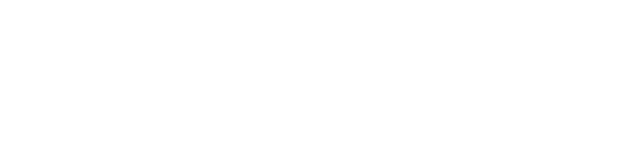
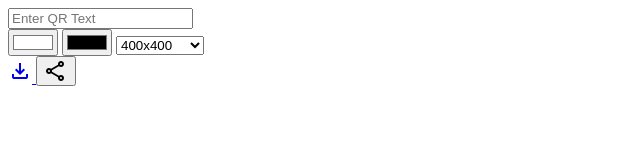
Before and after one commit to Kacperem/QR-code, a plain HTML site: page index.html in a window 1280 px wide. Shown: the whole page, without its empty margins (0-640 px from the left). Drawn offline with nearby package versions, Linux system fonts and the light colour scheme.

Commit message:
add index.html

```diff
--- a/index.html
+++ b/index.html
@@ -1,10 +1,54 @@
 <html lang="en">
+
 <head>
     <meta charset="UTF-8">
     <meta name="viewport" content="width=device-width, initial-scale=1.0">
+    <link rel="stylesheet" src="style.css">
+    <link rel="stylesheet"
+        href="https://fonts.googleapis.com/css2?family=Material+Symbols+Outlined:opsz,wght,FILL,GRAD@20..48,100..700,0..1,-50..200" />
     <title>QR-Code</title>
 </head>
+
 <body>
+
+    <section>
+        <input type="text" class="qr-text" placeholder="Enter QR Text">
+        <div id="qr-code"></div>
+        <div class="row">
+            <input type="color" class="light" value="#ffffff">
+            <input type="color" class="dark">
+            <select class="sizes">
+                <option value="100">100x100</option>
+                <option value="200">200x200</option>
+                <option value="300">300x300</option>
+                <option selected value="400">400x400</option>
+                <option value="500">500x500</option>
+                <option value="600">600x600</option>
+                <option value="700">700x700</option>
+                <option value="800">800x800</option>
+                <option value="900">900x900</option>
+                <option value="1000">1000x0100</option>
+            </select>
+        </div>
+        <div class="action-container">
+            <a href="#" class="download btn" download="QRCode">
+                <span class="material-symbols-outlined">
+                    download
+                </span>
+            </a>
+            </button>
+            <button class="btn share-btn">
+                <span class="material-symbols-outlined">
+                    share
+                </span>
+            </button>
+        </div>
+    </section>
+
+
+
+    <script src="https://cdnjs.cloudflare.com/ajax/libs/qrcodejs/1.0.0/qrcode.min.js"></script>
     <script src="app.js"></script>
 </body>
+
 </html>
```
Also changed, not shown: style.css (added).
